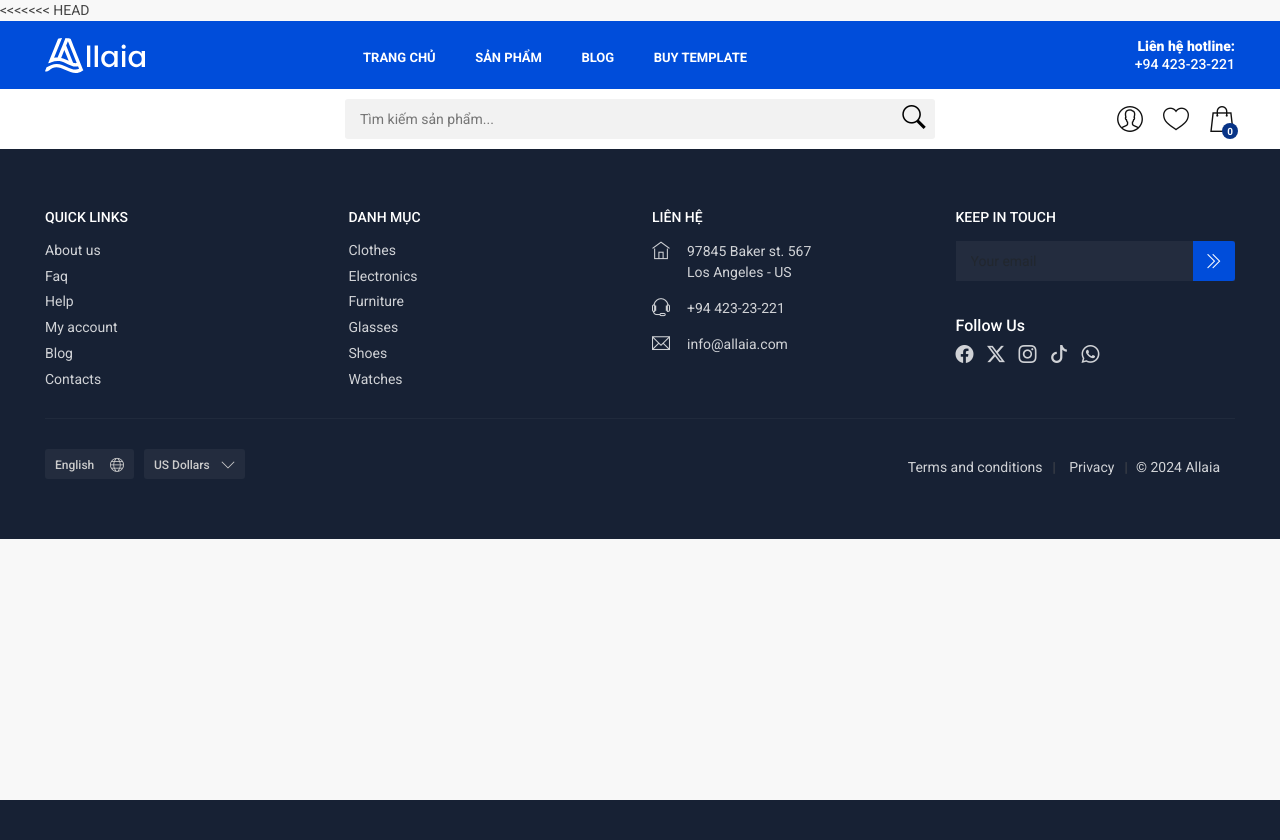
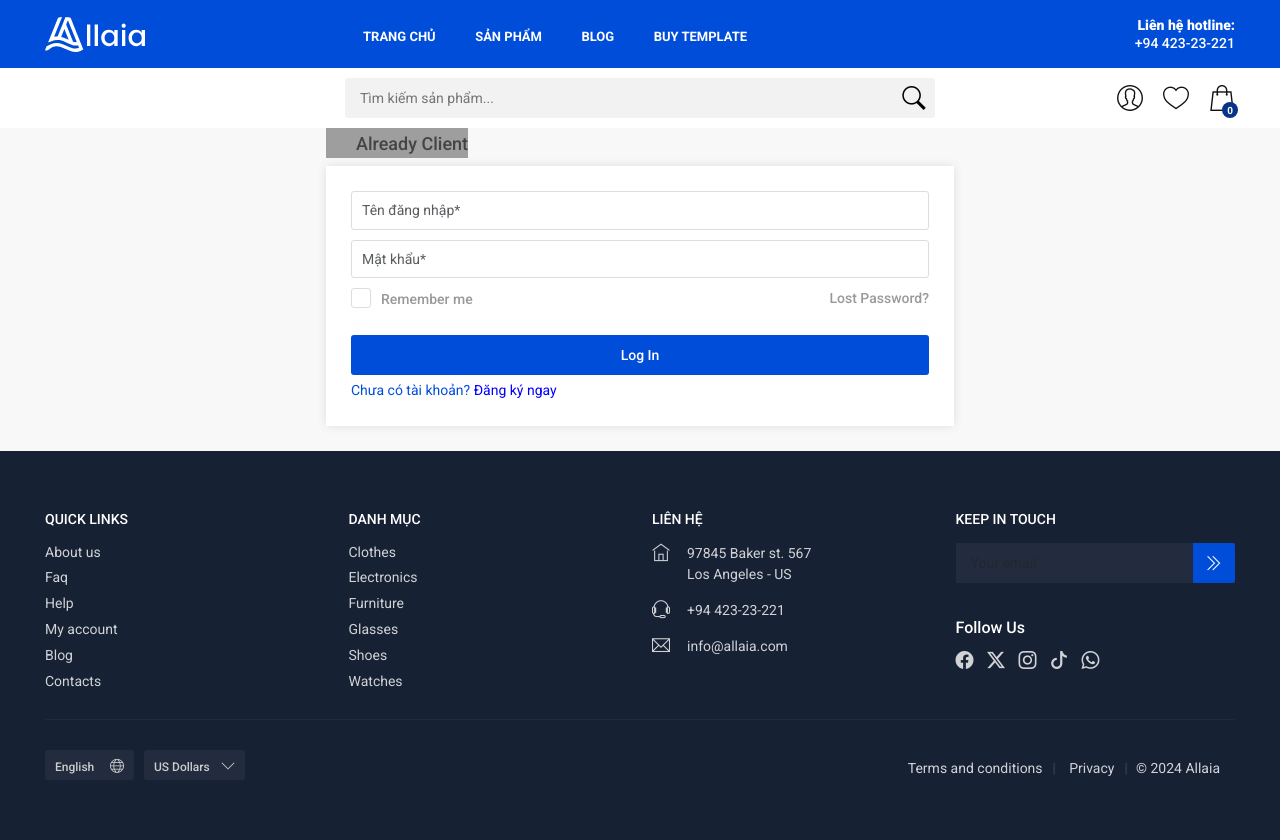
Before and after one commit to QuangHuan1005/DuAn1_Nhom2, a PHP site: page /base_du_an_1/index.php?act=login in a window 1280 px wide. Before the commit the page ends 800 px from the top, so only its background shows below. Run offline with PHP 8.4, Linux system fonts and the light colour scheme; some libraries are stand-ins or nearby versions; grey boxes are pictures that could not be loaded.

Commit message:
cập nhật code

```diff
--- a/commons/env.php
+++ b/commons/env.php
@@ -7,7 +7,7 @@
 
 define('DB_HOST'    , 'localhost');
 define('DB_PORT'    , 3306);
-define('DB_NAME'    , 'da1_nhom2');  // Tên database
+define('DB_NAME'    , 'nhom2');  // Tên database
 define('DB_USERNAME', 'root');
 define('DB_PASSWORD', '');
 
--- a/views/login.php
+++ b/views/login.php
@@ -1,13 +1,5 @@
-<<<<<<< HEAD
-<?php
-require './views/layouts/layout_top.php'; ?>
-<!-- <body>
-    <div class="login-container">
-        <h2>Đăng nhập</h2>
 
-=======
 <?php require_once './views/layouts/layout_top.php'; ?>
->>>>>>> 5f9ed61bf170e9e4cc01322baf439c487dd02b8c
         <?php if (!empty($error)): ?>
           <?php echo htmlspecialchars($error); ?></p>
         <?php endif; ?>
```
